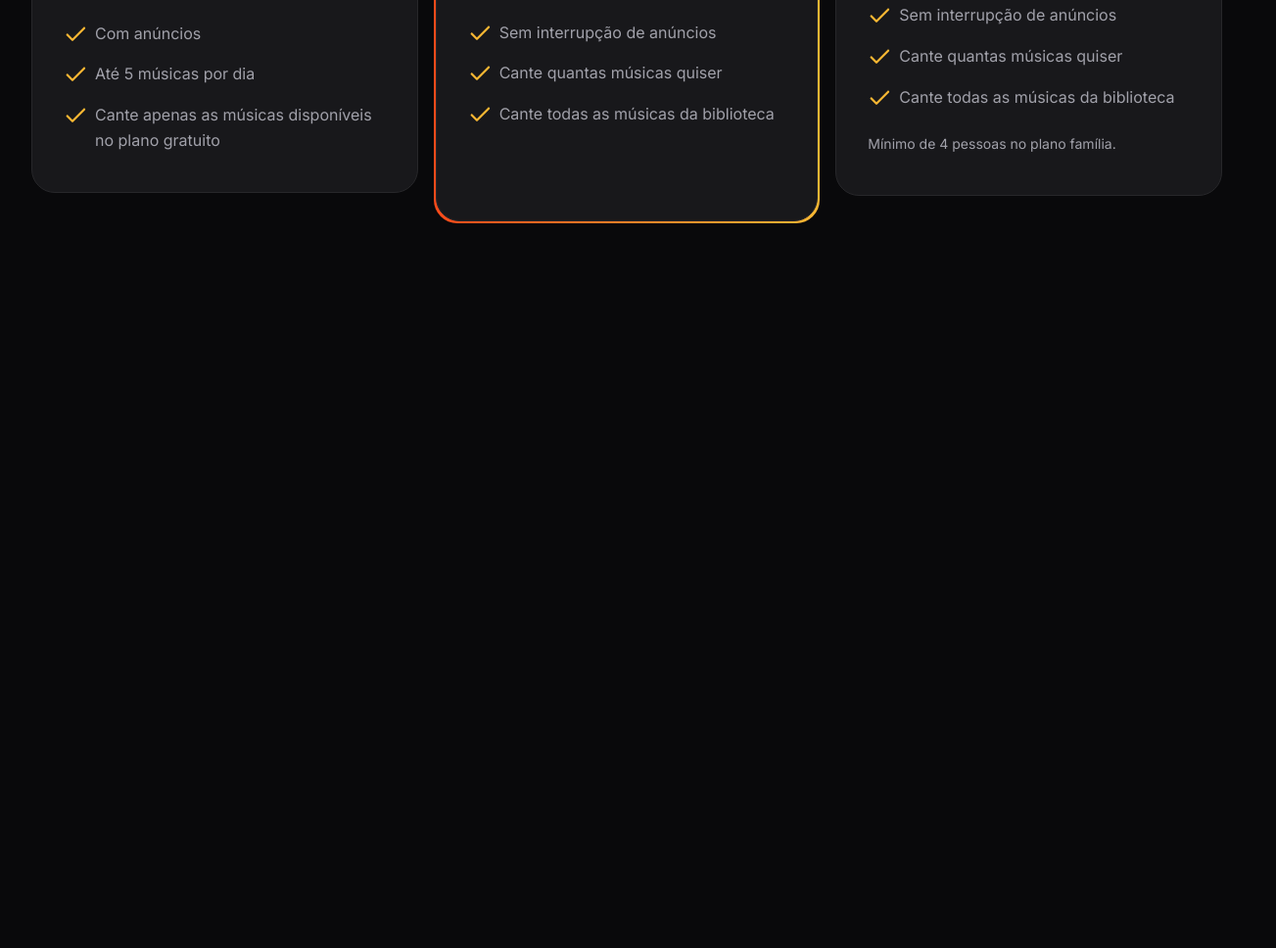
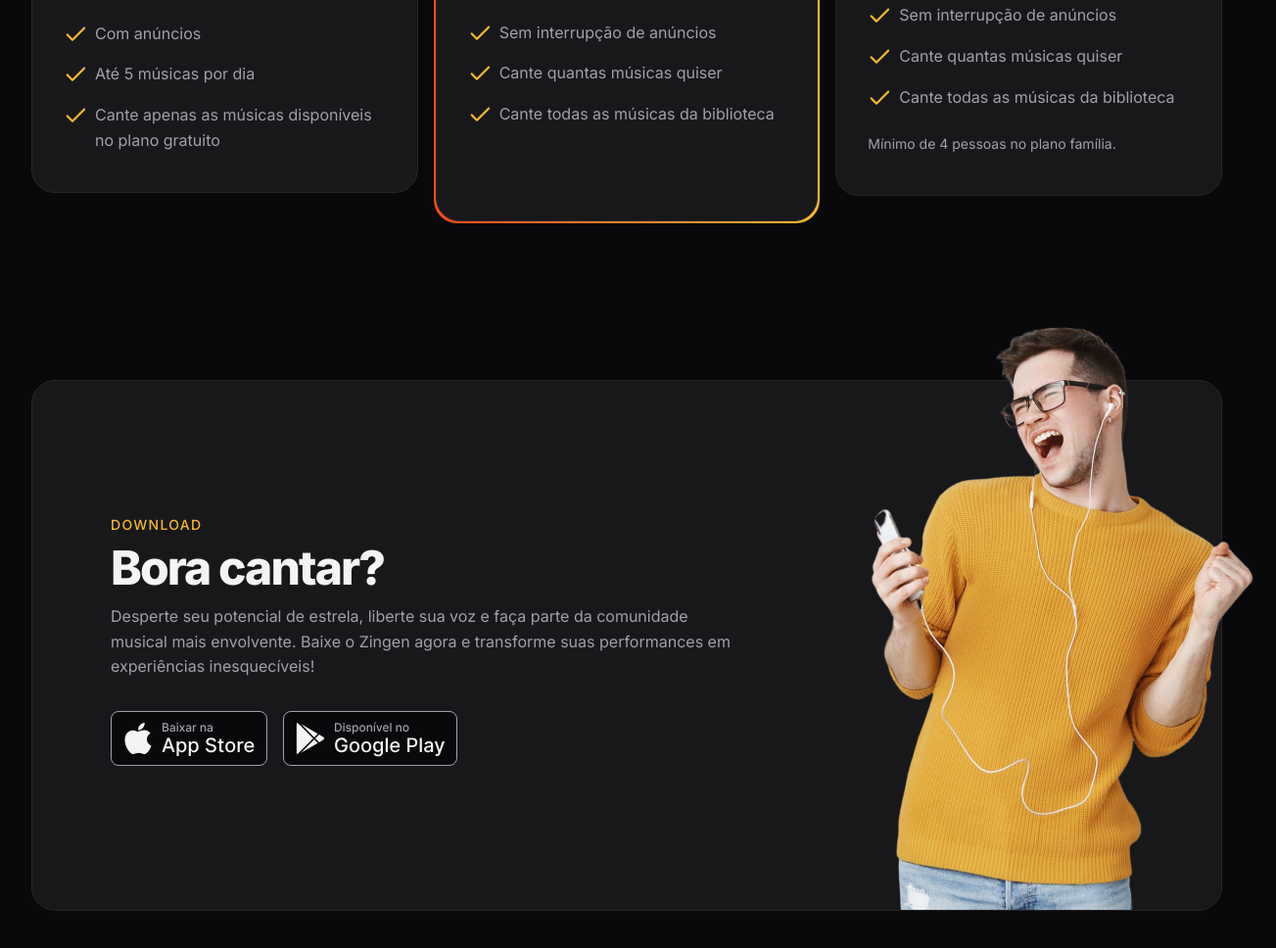
Before and after one commit to victorozoterio/zingen, a plain HTML site: page index.html in a window 1280 px wide. Shown: the part 3239-4207 px from the top of the page at 98% size, 1303 px wide, since content can reach past the window. Before the commit the page ends 3547 px from the top, so only its background shows below. Drawn offline with Linux system fonts and the light colour scheme.

Commit message:
feat: download section

```diff
--- a/index.html
+++ b/index.html
@@ -159,5 +159,30 @@
             </div>
         </div>
     </section>
+
+    <section id="download">
+        <div class="container py-xl">
+            <div class="card px-lg even-columns items-center">
+                <div>
+                    <header>
+                        <strong>Download</strong>
+                        <h2>Bora cantar?</h2>
+                    </header>
+                    <p>Desperte seu potencial de estrela, liberte sua voz e faça parte da comunidade musical mais envolvente. Baixe o Zingen agora e transforme suas performances em experiências inesquecíveis!</p>
+
+                    <div class="buttons flex gap-1">
+                        <a href="#">
+                            <img src="assets/button-appstore.svg" alt="Baixar da Apple Store">
+                        </a>
+                        <a href="#">
+                            <img src="assets/button-playstore.svg" alt="Baixar da Play Store">
+                        </a>
+                    </div>
+                </div>
+
+                <img src="assets/rapaz-ouvindo-musica-com-fones-de-ouvido-e-cantando-no-aplicativo-de-karaoke-removebg 1.png" alt="">
+            </div>
+        </div>
+    </section>
 </body>
 </html>
--- /dev/null
+++ b/styles/download.css
@@ -0,0 +1,32 @@
+#download {
+    & .card {
+        padding: 3rem 1.5rem 15rem; /* cima laterais baixo */
+        position: relative;
+        & > img {
+            width: 14.5rem;
+            position: absolute;
+            bottom: 0;
+            right: -3.5rem;
+        }
+    }
+
+    .buttons {
+        flex-wrap: wrap;
+        margin-top: 2rem;
+    }
+
+    @media (width >= 80em) {
+        & .card {
+            padding: 8.75rem 5rem;
+
+            & > div:nth-child(1) {
+                max-width: 40rem;
+            }
+
+            & > img {
+                width: 29.125rem;
+            }
+        }
+    }
+
+}
--- a/styles/global.css
+++ b/styles/global.css
@@ -48,6 +48,8 @@ html {
     font-size: var(--fs-base);
     line-height: 1.6;
     color: var(--text-color-primary);
+
+    overflow-x: hidden;
 }
 
 body {
--- a/styles/index.css
+++ b/styles/index.css
@@ -9,3 +9,4 @@
 @import url(cards.css);
 @import url(features.css) (width >= 80em);
 @import url(pricing.css);
+@import url(download.css);
```
Also changed, not shown: assets/button-appstore.svg (added), assets/button-playstore.svg (added).
